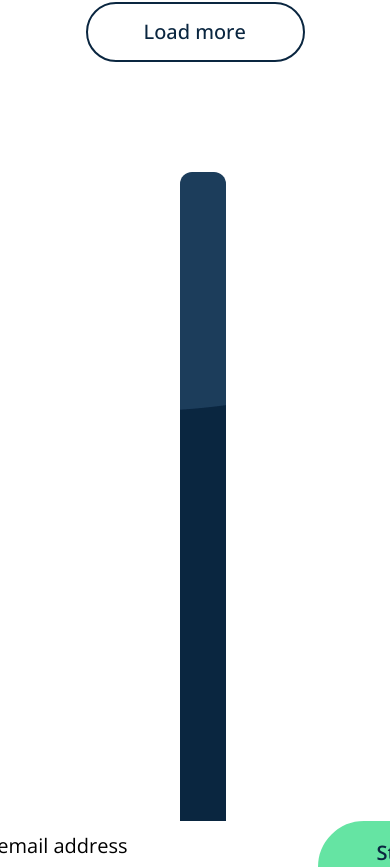
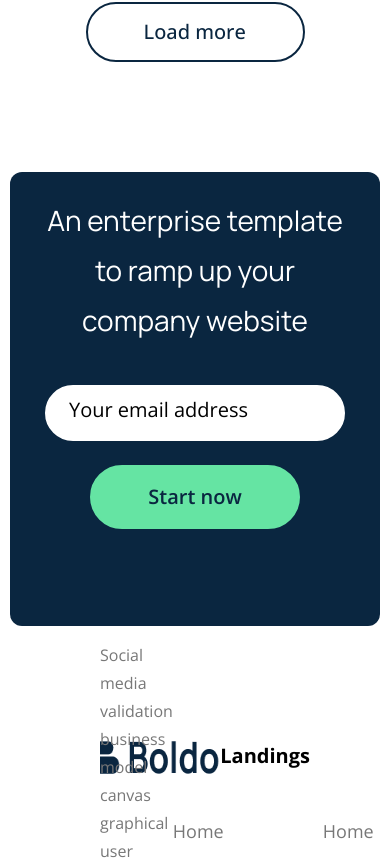
Before and after one commit to olaishola05/Boldo-UI, a React (Create React App) app: page / in a window 390 px wide. Shown: the part 8779-9646 px from the top of the page. Built offline with nearby package versions, Linux system fonts and the light colour scheme.

Commit message:
Style the top footer mobile feature

```diff
--- a/src/components/Layouts/Layout.module.css
+++ b/src/components/Layouts/Layout.module.css
@@ -394,20 +394,37 @@ a {
     color: var(--green);
   }
 
-  .dynamicNav ul{
-    position: absolute;
-    top: 90px;
-    left: 0;
-    flex-direction: column;
+  .footer{
     width: 100%;
-    height: calc(60% - 60px);
-    background-color: white;
-    padding: 20px 0;
-    border-top: 1px solid black;
+    padding: 10px 0;
   }
 
-  .dynamicNav ul li {
-    text-align: center;
-    margin: 0;
+  .footerTop{
+    width: 100%;
+    padding: 10px;
+  }
+
+  .footerTop .footerTopForm{
+    background-image: none;
+    width: 100%;
+  }
+
+  .footerTop .footerTopForm h3{
+    width: 100%;
+    padding: 0;
+    font-size: 28px;
+    line-height: 50px;
+    margin-bottom: 40px;
+  }
+
+  .footerTopForm .form{
+    width: 100%;
+    display: flex;
+    flex-direction: column;
+    align-items: center;
+  }
+
+  .footerTopForm input{
+    width: 300px;
   }
 }
```
